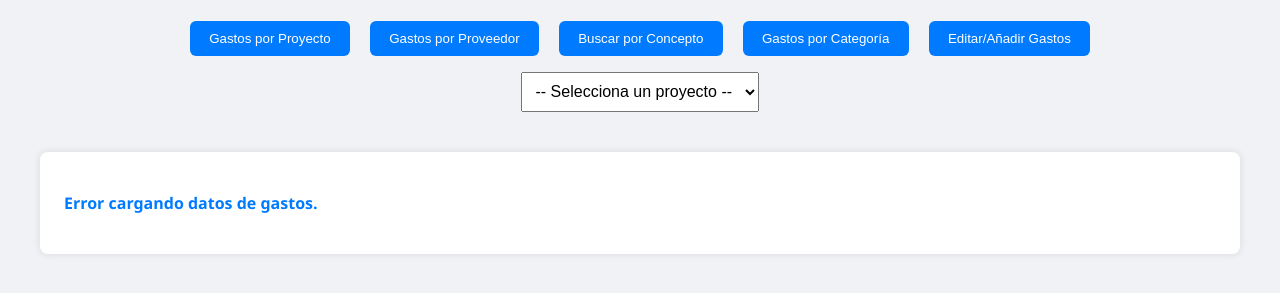
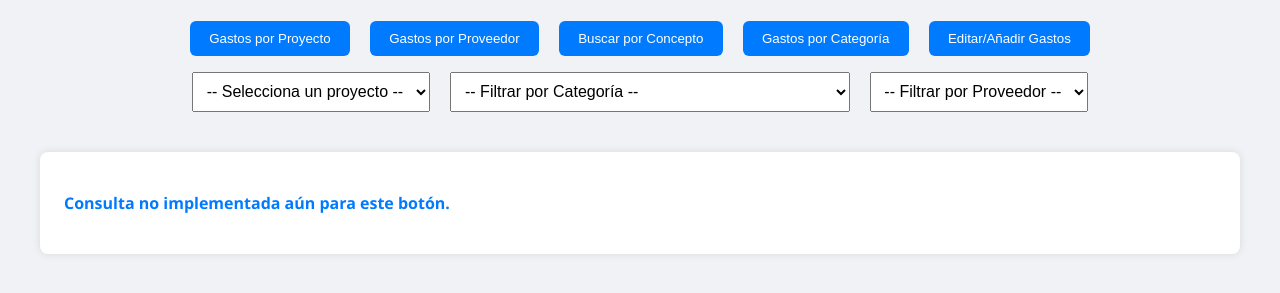
Before and after one commit to Saileonot/ControlGastosProyectos, a plain HTML site: page consultas_gastos.html in a window 1280 px wide. Both pictures are taken after a click on the button "Gastos por Proyecto". Shown: the part 107-400 px from the top of the page. Drawn offline with nearby package versions, Linux system fonts and the light colour scheme; no server answers.

Commit message:
Update consultas_gastos.html con CATEGORIAS y PROVEEDORES

```diff
--- a/consultas_gastos.html
+++ b/consultas_gastos.html
@@ -62,18 +62,63 @@
     <select id="selectorProyecto" onchange="mostrarDetalleProyecto(this.value)">
       <option value="">-- Selecciona un proyecto --</option>
     </select>
+    <select id="selectorCategoria" onchange="mostrarDetalleCategoria(this.value)">
+      <option value="">-- Filtrar por Categoría --</option>
+      <option>GASTOS ETT</option>
+      <option>GASTOS COMERCIALES/ALQUILER VEHICULO</option>
+      <option>GASTOS COMERCIALES/HOTELES</option>
+      <option>GASTOS COMERCIALES/TIQUETS</option>
+      <option>GASTOS COMERCIALES/COMPRAS</option>
+      <option>GASTOS COMERCIALES/VUELOS</option>
+      <option>ALQUILER OTON (SUELO TÉCNICO)</option>
+      <option>COMPRAS APROVISIONAMIENTO</option>
+      <option>ALQUILER CASETAS</option>
+      <option>ALQUILER MAQUINARIA (CARRETILLA)</option>
+      <option>TRANSPORTES</option>
+      <option>OTROS SERVICIOS INSTALACIONES</option>
+      <option>GASTO EXTRA</option>
+    </select>
+    <select id="selectorProveedor" onchange="mostrarDetalleProveedor(this.value)">
+      <option value="">-- Filtrar por Proveedor --</option>
+      <option>GENÉRICO</option>
+      <option>PANTOJA</option>
+      <option>EVENTS ONDAR2</option>
+      <option>OTON</option>
+      <option>VUELING</option>
+      <option>UBICO</option>
+      <option>KEYJOB</option>
+      <option>WORKOUT</option>
+      <option>AVIS</option>
+      <option>ARZUAGA</option>
+      <option>NM SOLUZIONAK</option>
+      <option>ZABALA</option>
+      <option>JULIO DEHESA</option>
+      <option>GAM</option>
+      <option>VOLOTEA</option>
+      <option>AENA</option>
+      <option>RYANAIR</option>
+      <option>IBERIA</option>
+      <option>BOOKING</option>
+    </select>
   </div>
 
   <div class="result-box" id="resultado">Haz clic en un botón para ver resultados aquí...</div>
 
 <script>
 const coloresCategorias = {
-  "Transporte": "#ff6384",
-  "Material": "#36a2eb",
-  "Alojamiento": "#ffce56",
-  "Alquiler": "#4bc0c0",
-  "Otros": "#9966ff",
-  "Sin Categoría": "#c9cbcf"
+  "GASTOS ETT": "#ff6384",
+  "GASTOS COMERCIALES/ALQUILER VEHICULO": "#36a2eb",
+  "GASTOS COMERCIALES/HOTELES": "#ffce56",
+  "GASTOS COMERCIALES/TIQUETS": "#4bc0c0",
+  "GASTOS COMERCIALES/COMPRAS": "#9966ff",
+  "GASTOS COMERCIALES/VUELOS": "#c9cbcf",
+  "ALQUILER OTON (SUELO TÉCNICO)": "#ff6384",
+  "COMPRAS APROVISIONAMIENTO": "#36a2eb",
+  "ALQUILER CASETAS": "#ffce56",
+  "ALQUILER MAQUINARIA (CARRETILLA)": "#4bc0c0",
+  "TRANSPORTES": "#9966ff",
+  "OTROS SERVICIOS INSTALACIONES": "#c9cbcf",
+  "GASTO EXTRA": "#ff6384"
 };
 
 let gastos = [];
@@ -117,15 +162,49 @@ function formatEuros(num) {
   return n.toLocaleString('es-ES', { minimumFractionDigits: 2, maximumFractionDigits: 2, useGrouping: true }) + " €";
 }
 
-// 👉 Aquí sigues con tus funciones normales:
-function consultar(tipo) { /* ... igual que tenías ... */ }
-function mostrarDetalleProyecto(proyectoSeleccionado) { /* ... igual que tenías ... */ }
-function mostrarDetalleProveedor(proveedor) { /* ... igual que tenías ... */ }
-function formatearFecha(fechaISO) { /* ... igual que tenías ... */ }
-function probarIngresosProyecto(codigo) { /* ... igual que tenías ... */ }
-function mostrarDetalleCategoria(categoria) { /* ... igual que tenías ... */ }
+function consultar(tipo) {
+  document.getElementById('resultado').innerHTML = '<p class="highlight">Consulta no implementada aún para este botón.</p>';
+}
 
-// Lanzamos carga de gastos
+function mostrarDetalleProyecto(proyectoSeleccionado) {
+  const filtrados = gastos.filter(g => g.PROYECTO === proyectoSeleccionado);
+  mostrarResultados(filtrados);
+}
+
+function mostrarDetalleCategoria(categoriaSeleccionada) {
+  const filtrados = gastos.filter(g => g.CATEGORIA === categoriaSeleccionada);
+  mostrarResultados(filtrados);
+}
+
+function mostrarDetalleProveedor(proveedorSeleccionado) {
+  const filtrados = gastos.filter(g => g.PROVEEDOR === proveedorSeleccionado);
+  mostrarResultados(filtrados);
+}
+
+function mostrarResultados(filtrados) {
+  if (!filtrados.length) {
+    document.getElementById('resultado').innerHTML = '<p class="highlight">No se encontraron resultados.</p>';
+    return;
+  }
+
+  let html = '<table><tr>';
+  Object.keys(filtrados[0]).forEach(k => {
+    html += `<th>${k}</th>`;
+  });
+  html += '</tr>';
+
+  filtrados.forEach(g => {
+    html += '<tr>';
+    Object.values(g).forEach(v => {
+      html += `<td>${v}</td>`;
+    });
+    html += '</tr>';
+  });
+
+  html += '</table>';
+  document.getElementById('resultado').innerHTML = html;
+}
+
 cargarGastos();
 </script>
 
```
